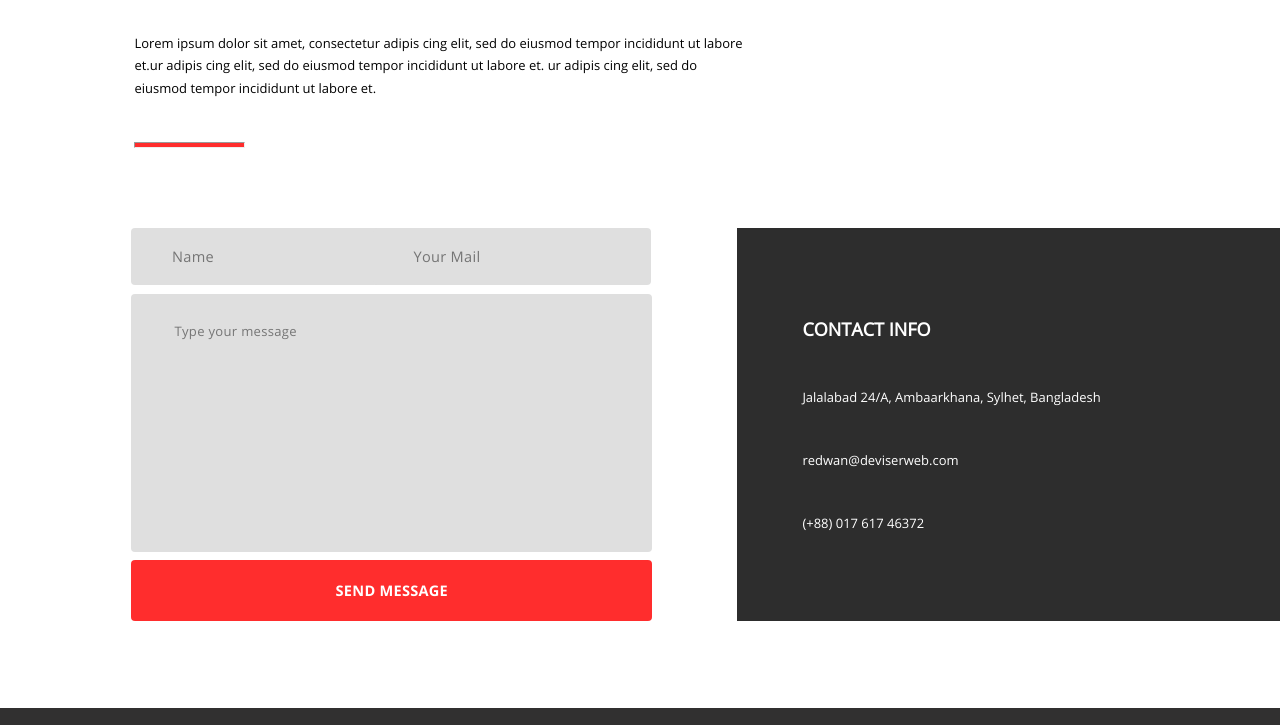
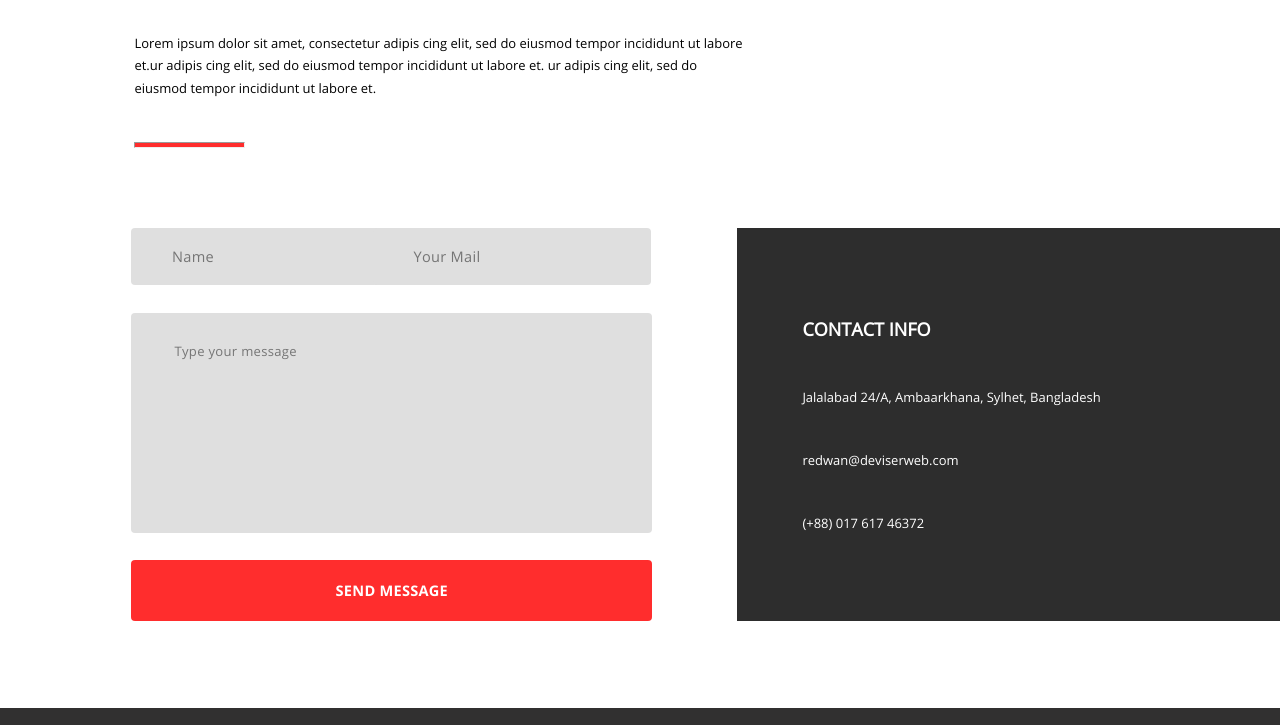
Before and after one commit to alexholamov/SkillFactory-A3-holamov, a plain HTML site: page index.html in a window 1280 px wide. Shown: the part 3633-4358 px from the top of the page. Drawn offline with Linux system fonts and the light colour scheme.

Commit message:
Update style.css

```diff
--- a/css/style.css
+++ b/css/style.css
@@ -559,7 +559,7 @@ fieldset {
 .Message textarea {
 	min-width: 83.5%;
 	padding: 2.08vw 3.36vw;
-	max-height: 15.98vw;
+	max-height: 13vw;
 	background-color: #DFDFDF;
 	font-family: "OpenSans Regular", Helvetica, Arial, sans-serif;
 	font-size: 1.02vw;
```
